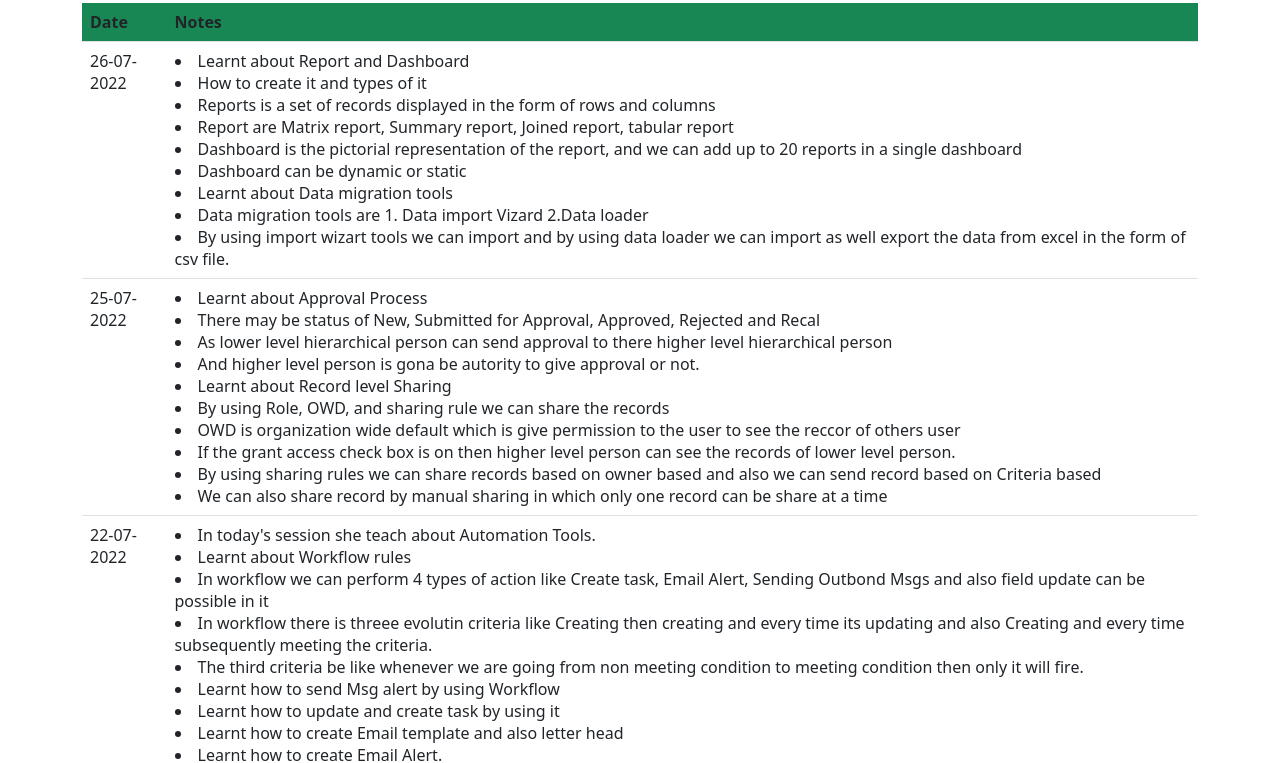
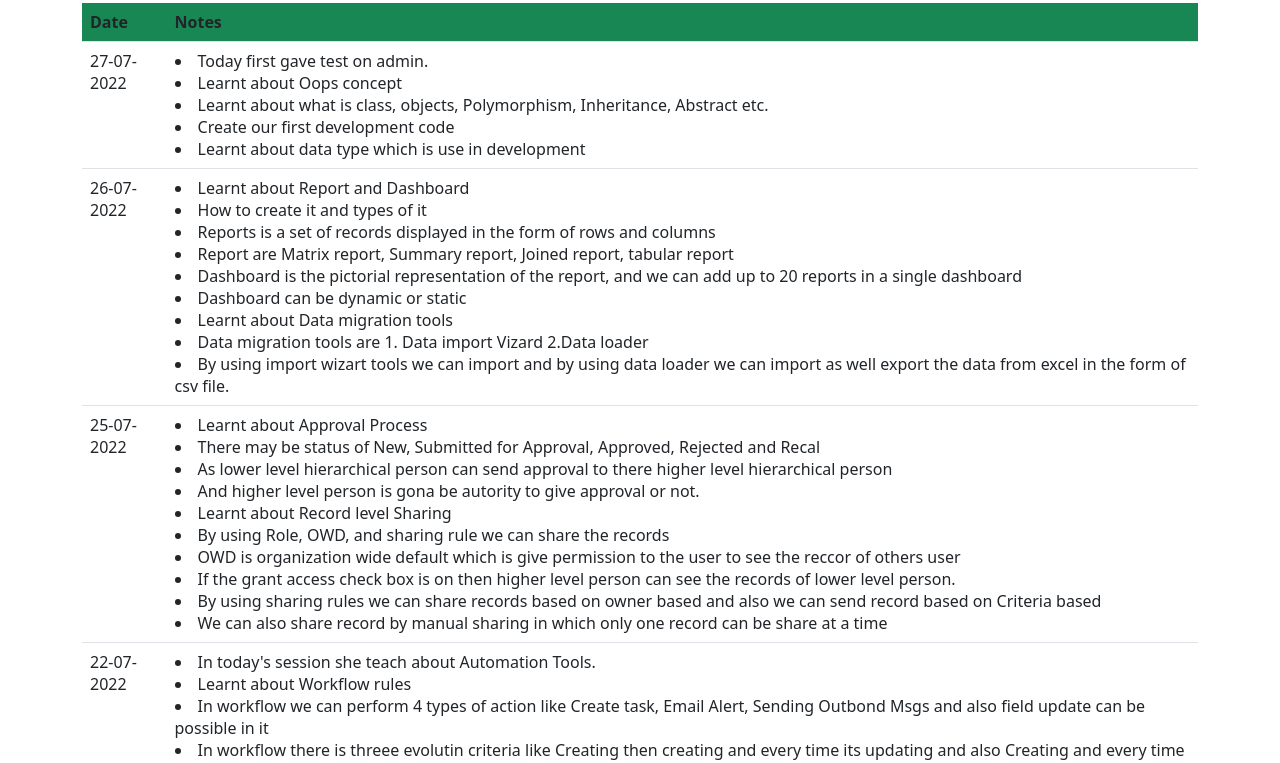
Before and after one commit to rahul-mrk/rahul-mrk.github.io, a plain HTML site: page Journal.html in a window 1280 px wide. Shown: the part 53-816 px from the top of the page. Drawn offline with nearby package versions, Linux system fonts and the light colour scheme.

Commit message:
Add files via upload

```diff
--- a/Journal.html
+++ b/Journal.html
@@ -15,6 +15,16 @@
                 </tr>
             </thead>
             <tbody>
+			<tr>
+				<td>27-07-2022</td>
+				<td>
+				<li>Today first gave test on admin.</li>
+				<li>Learnt about Oops concept</li>
+				<li>Learnt about what is class, objects, Polymorphism, Inheritance, Abstract etc.</li>
+				<li>Create our first development code</li>
+				<li>Learnt about data type which is use in development</li>
+				</td>
+				</tr>
 			<tr>
 				<td>26-07-2022</td>
 				<td>
```
